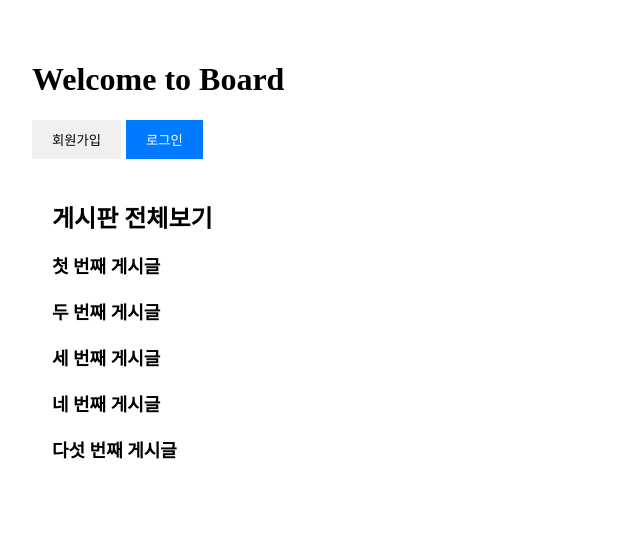
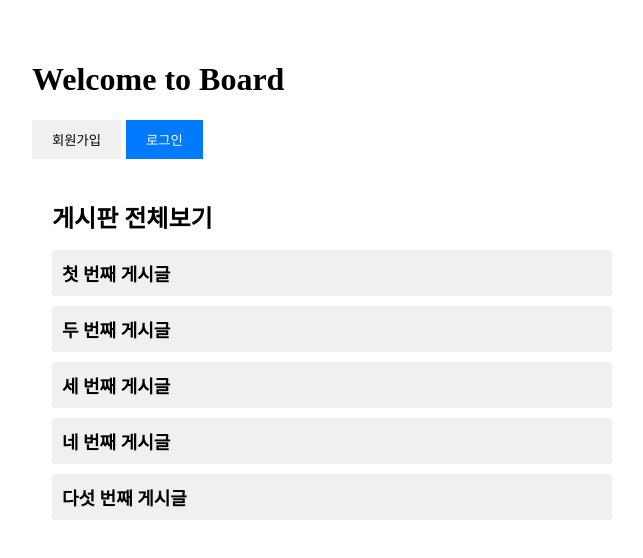
Before and after one commit to soulchicken/board, a React (Create React App) app: page / in a window 1280 px wide. Shown: the top 558 px of the page, without its empty margins (308-951 px from the left). Built offline with nearby package versions, Linux system fonts and the light colour scheme; no server answers.

Commit message:
Style: 게시판 보기 CSS 적용
- 그리고 파일 분리

```diff
--- a/src/components/board/PostList.jsx
+++ b/src/components/board/PostList.jsx
@@ -3,20 +3,16 @@
 import React from 'react';
 import { useNavigate } from 'react-router-dom'; // react-router-dom의 Link 컴포넌트 import
 import styles from './PostList.module.css'; // CSS 모듈 가져오기
+import PostTitle from './PostTitle';
 
 const PostList = ({ posts }) => {
   const navigate = useNavigate();
+  console.log(posts);
   return (
     <div className={styles.postList}> {/* CSS 모듈 클래스명 적용 */}
       <h2>게시판 전체보기</h2>
       <ul>
-        {posts.map((post) => (
-          <li key={post.id} onClick={() => {
-            navigate(`/posts/${post.id}`)
-            }}>
-              <h3>{post.title}</h3>
-          </li>
-        ))}
+        {posts.map((post) => <PostTitle post={post} navigate={navigate}/>)}
       </ul>
     </div>
   );
--- a/src/components/board/PostList.module.css
+++ b/src/components/board/PostList.module.css
@@ -13,17 +13,3 @@
     list-style: none;
     padding: 0;
   }
-
-  .postList li {
-    margin-bottom: 20px;
-  }
-
-  .postList li h3 {
-    font-size: 18px;
-    margin-bottom: 5px;
-  }
-
-  .postLink {
-    text-decoration: none;
-    color: #333;
-  }
--- /dev/null
+++ b/src/components/board/PostTitle.jsx
@@ -0,0 +1,15 @@
+import React from 'react'
+import styles from './PostTitle.module.css'; // CSS 모듈 가져오기
+
+const PostTitle = ({ post, navigate }) => {
+
+    return (
+        <li className={styles.postTitle} key={post.id} onClick={() => {
+            navigate(`/posts/${post.id}`)
+            }}>
+              <h3>{post.title}</h3>
+        </li>
+    );
+}
+
+export default PostTitle
--- /dev/null
+++ b/src/components/board/PostTitle.module.css
@@ -0,0 +1,18 @@
+.postTitle {
+    margin-top: 10px;
+    cursor: pointer;
+    background-color: #f0f0f0;
+    padding: 10px;
+    border-radius: 4px;
+    transition: background-color 0.3s ease;
+}
+
+.postTitle :hover {
+    background-color: #e0e0e0;
+    box-shadow: 0 0 4px rgba(0, 0, 0, 0.2);
+}
+
+.postTitle h3 {
+    font-size: 18px;
+    margin: 0;
+}
```
Also changed, not shown: src/components/board/Post.jsx (deleted, +0 -7 lines).
